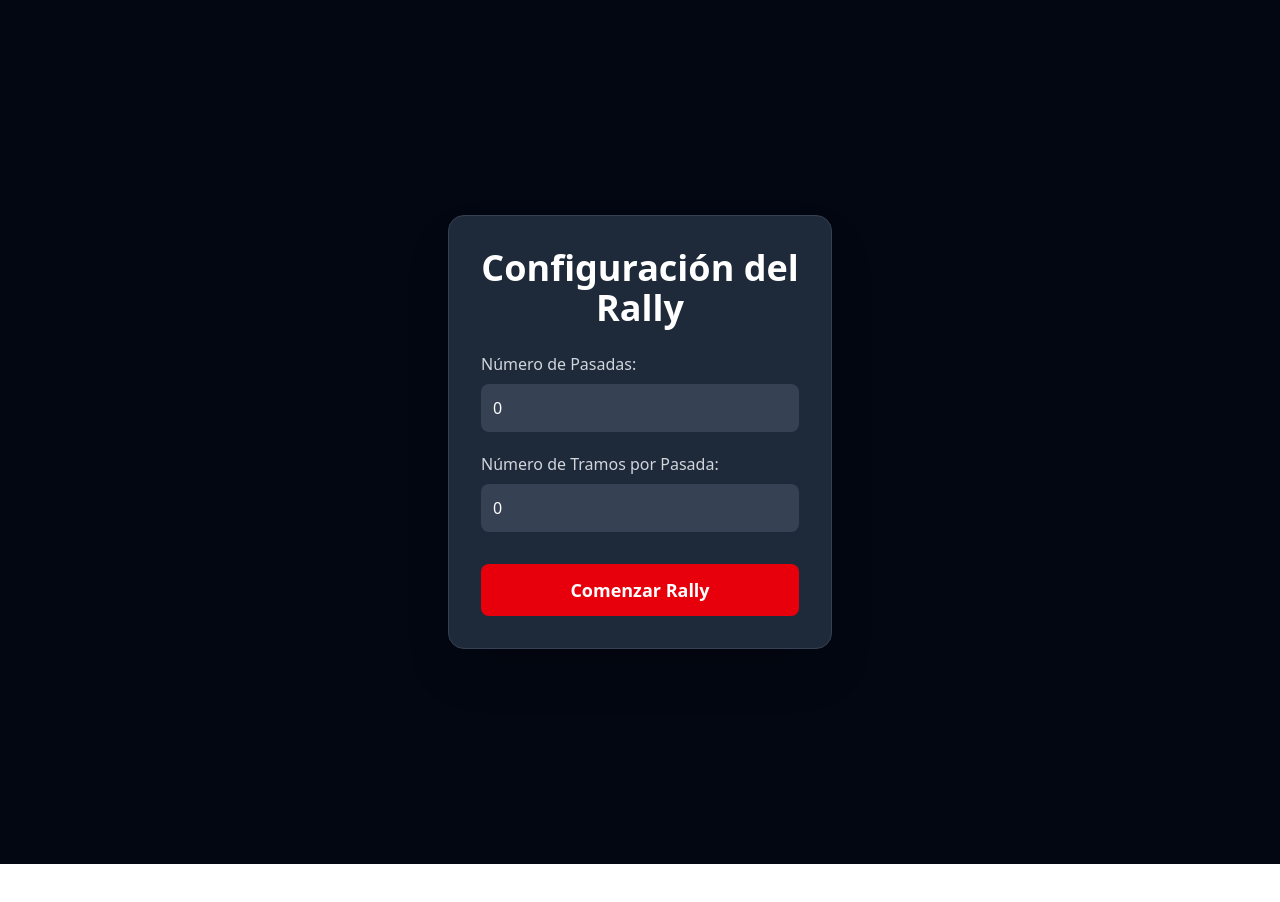
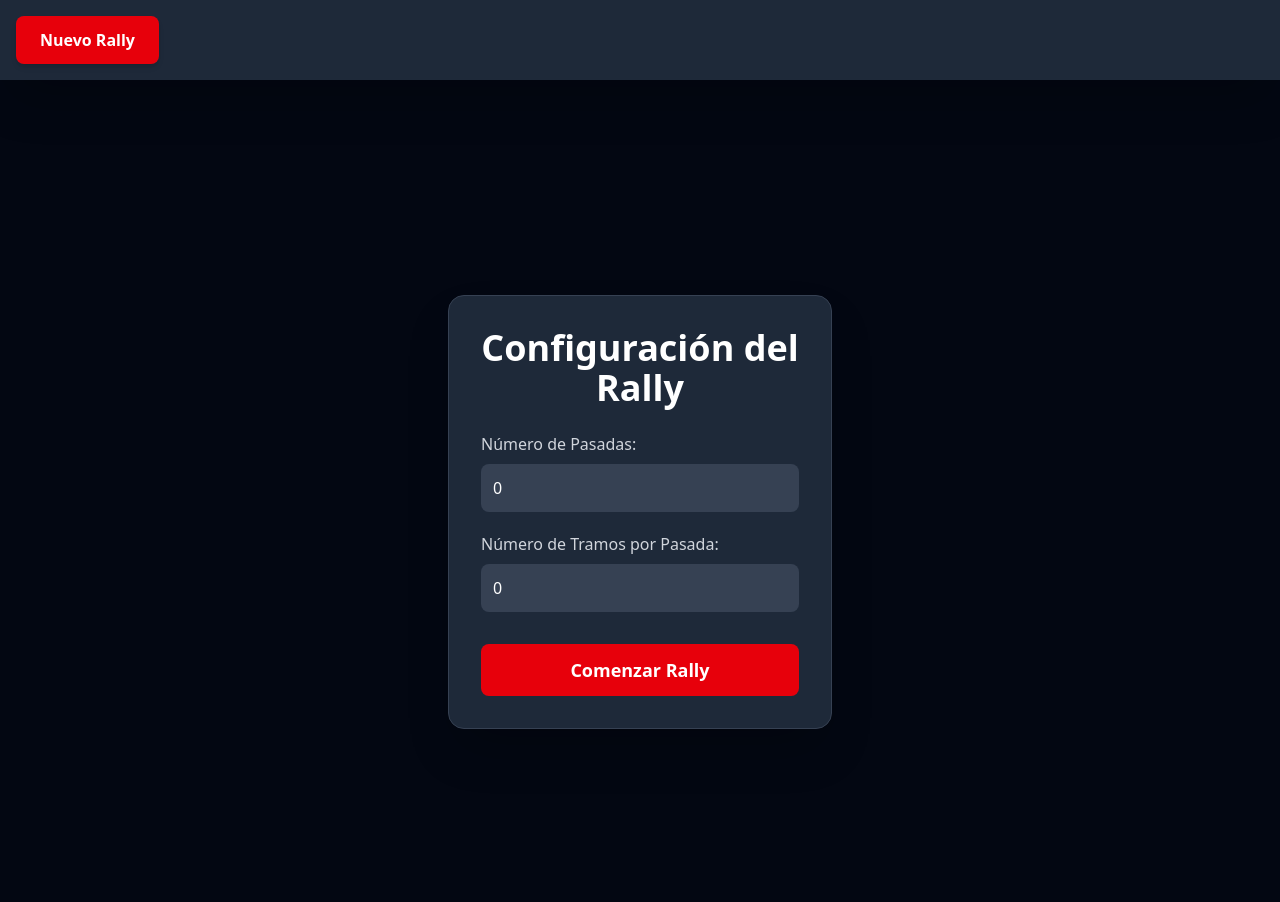
Before and after one commit to AlbertoDelPozo/timeAttack-v2, a React (Vite) app: page / in a window 1280 px wide. Shown: the top 902 px of the page. Before the commit the page ends 864 px from the top, so only its background shows below. Built offline with nearby package versions, Linux system fonts and the light colour scheme.

Commit message:
feat: new navbar
New navbar created for creating new rally configuration deleting all previous information

```diff
--- /dev/null
+++ b/context/ThemeContext.tsx
@@ -0,0 +1,49 @@
+import React, { createContext, useContext, useEffect, useState, type FC } from 'react';
+
+interface ThemeContextType {
+    theme: 'light' | 'dark';
+    toggleTheme: () => void;
+}
+
+const ThemeContext = createContext<ThemeContextType | undefined>(undefined);
+
+export const useTheme = () => {
+    const context = useContext(ThemeContext);
+    if (context === undefined) {
+        throw new Error('useTheme must be used within a ThemeProvider');
+    }
+
+    return context;
+}
+
+export const ThemeProvider: FC<{ children: React.ReactNode }> = ({ children }) => {
+    const [theme, setTheme] = useState<'light' | 'dark'>(() => {
+        const savedTheme = localStorage.getItem('theme');
+        if (savedTheme === 'dark' || savedTheme === 'light') {
+            return savedTheme;
+        }
+        return window.matchMedia('(prefers-color-scheme: dark)').matches ? 'dark' : 'light';
+    });
+
+    useEffect(() => {
+        const html = document.documentElement;
+        if (theme === 'dark') {
+            html.classList.add('theme-dark');
+            html.classList.remove('theme-light');
+        } else {
+            html.classList.add('theme-light');
+            html.classList.remove('theme-dark');
+        }
+        localStorage.setItem('theme', theme);
+    }, [theme]);
+
+    const toggleTheme = () => {
+        setTheme(prevTheme => (prevTheme === 'dark' ? 'light' : 'dark'));
+    };
+
+    return (
+        <ThemeContext.Provider value={ { theme, toggleTheme } }>
+            {children}
+        </ThemeContext.Provider>
+    );
+};
--- a/src/App.tsx
+++ b/src/App.tsx
@@ -1,24 +1,41 @@
-import React from 'react';
-import { BrowserRouter, Routes, Route } from 'react-router-dom';
+import React, { useCallback } from 'react';
+import { BrowserRouter, Routes, Route, useNavigate } from 'react-router-dom';
 import RallyTable from './components/RallyTable';
 import ConfigPage from './pages/ConfigPage';
-import { RallyDataProvider } from './useRallyData';
+import Navbar from '../src/components/NavBar';
+import { RallyDataProvider, useRallyData } from './useRallyData';
+import { ThemeProvider } from '../context/ThemeContext';
 
 function App() {
+  const navigate = useNavigate();
+  const { resetRallyData } = useRallyData(); // Obtiene la función del contexto
+
+  const handleNewRally = useCallback(() => {
+    resetRallyData(); // Llama a la nueva función
+    navigate('/');
+  }, [navigate, resetRallyData]);
+
   return (
-    <BrowserRouter>
-      <RallyDataProvider>
-        <div className="min-h-screen bg-gray-950 text-white font-sans p-4 md:p-8">
-          <main>
+    <div className="min-h-screen bg-gray-950 text-white font-sans">
+      <Navbar onNewRally={handleNewRally} />
+      <main className="p-4 md:p-8">
         <Routes>
           <Route path="/" element={<ConfigPage />} />
           <Route path="/rally" element={<RallyTable />} />
         </Routes>
       </main>
     </div>
-      </RallyDataProvider>
-    </BrowserRouter>
   );
 }
 
-export default App;
+const AppProvider = () => (
+    <BrowserRouter>
+      <ThemeProvider>
+        <RallyDataProvider>
+          <App />
+        </RallyDataProvider>
+      </ThemeProvider>
+    </BrowserRouter>
+);
+
+export default AppProvider;
--- /dev/null
+++ b/src/components/NavBar.tsx
@@ -0,0 +1,22 @@
+import React from 'react';
+
+/**
+ * @param {{ onNewRally: () => void }} props
+ */
+const Navbar = ({ onNewRally }: { onNewRally: () => void; }) => {
+
+    return (
+        <nav className="bg-gray-800 shadow-2xl p-4 sticky top-0 z-50">
+            <div className="flex items-center space-x-4">
+                <button
+                    onClick={onNewRally}
+                    className="bg-red-600 hover:bg-red-700 text-white font-semibold py-3 px-6 rounded-lg transition duration-200 transform hover:scale-[1.02] shadow-md focus:outline-none focus:ring-2 focus:ring-red-500 focus:ring-opacity-50"
+                >
+                    Nuevo Rally
+                </button>
+            </div>
+        </nav>
+    );
+};
+
+export default Navbar;
--- a/src/components/RallyTable.tsx
+++ b/src/components/RallyTable.tsx
@@ -3,6 +3,7 @@ import { useNavigate } from 'react-router-dom';
 import PilotoRow from "../PilotoRow";
 import DeleteConfirmationModal from "./DeleteConfirmationModal";
 import { useRallyData } from "../useRallyData";
+
 
 const RallyTable: React.FC = () => {
     const {
--- a/src/index.css
+++ b/src/index.css
@@ -8,6 +8,26 @@
 
 .spin-button-none {
   -moz-appearance: textfield; /* Para Firefox */
+}
+
+/* Estilos de tema por defecto (claro) */
+:root {
+  --bg-color: #f3f4f6;
+  --text-color: #1f2937;
+  --card-bg: #e5e7eb;
+  --nav-bg: #4b5563;
+  --accent-color: #4f46e5;
+  --button-hover-bg: #4338ca;
+}
+
+/* Estilos para el tema oscuro */
+.theme-dark {
+  --bg-color: #111827;
+  --text-color: #d1d5db;
+  --card-bg: #1f2937;
+  --nav-bg: #1f2937;
+  --accent-color: #6366f1;
+  --button-hover-bg: #4f46e5;
 }
 /* :root {
   font-family: system-ui, Avenir, Helvetica, Arial, sans-serif;
--- a/src/useRallyData.tsx
+++ b/src/useRallyData.tsx
@@ -1,4 +1,4 @@
-import React, { useState, useContext, createContext, useMemo } from "react";
+import React, { useState, useContext, createContext, useMemo, useCallback } from "react";
 import { Piloto } from "./types";
 
 interface RallyDataContextType {
@@ -32,6 +32,7 @@ interface RallyDataContextType {
   handleSaveConfig: () => void;
   setNumPasadas: React.Dispatch<React.SetStateAction<number>>;
   setNumTramos: React.Dispatch<React.SetStateAction<number>>;
+  resetRallyData: () => void; // Añadida la nueva función de reseteo
 }
 
 const RallyContext = createContext<RallyDataContextType | undefined>(undefined);
@@ -64,6 +65,16 @@ export const RallyDataProvider: React.FC<{ children: React.ReactNode }> = ({
     "edicion"
   );
 
+  // Nueva función para resetear el estado y el localStorage
+  const resetRallyData = useCallback(() => {
+    setPilotos([]);
+    setNumPasadas(0);
+    setNumTramos(0);
+    localStorage.removeItem("rallyPilotos");
+    localStorage.removeItem("rallyNumPasadas");
+    localStorage.removeItem("rallyNumTramos");
+  }, []);
+
   const calculateTotal = (pasadas: Piloto["pasadas"]): number => {
     return pasadas.reduce((total, pasada) => {
       const subtotal = pasada.tramos.reduce(
@@ -75,7 +86,8 @@ export const RallyDataProvider: React.FC<{ children: React.ReactNode }> = ({
     }, 0);
   };
 
-  const handleTimeChange = (
+  const handleTimeChange = useCallback(
+    (
       pilotoId: number,
       pasadaId: number,
       tramoId: number,
@@ -102,9 +114,11 @@ export const RallyDataProvider: React.FC<{ children: React.ReactNode }> = ({
         localStorage.setItem("rallyPilotos", JSON.stringify(newPilotos));
         return newPilotos;
       });
-  };
+    },
+    []
+  );
 
-  const handleAddPiloto = () => {
+  const handleAddPiloto = useCallback(() => {
     if (nuevoPilotoNombre.trim() && nuevoPilotoApellido.trim()) {
       setPilotos((prevPilotos) => {
         const newPiloto: Piloto = {
@@ -133,14 +147,14 @@ export const RallyDataProvider: React.FC<{ children: React.ReactNode }> = ({
       setNuevoPilotoCategory("");
       setNuevoPilotoCar("");
     }
-  };
+  }, [nuevoPilotoNombre, nuevoPilotoApellido, nuevoPilotoCategory, nuevoPilotoCar, numPasadas, numTramos]);
 
-  const openModalForDeletion = (piloto: Piloto) => {
+  const openModalForDeletion = useCallback((piloto: Piloto) => {
     setPilotoToDelete(piloto);
     setIsModalOpen(true);
-  };
+  }, []);
 
-  const handleDeletePiloto = () => {
+  const handleDeletePiloto = useCallback(() => {
     if (pilotoToDelete) {
       const updatedPilotos = pilotos.filter(
         (piloto) => piloto.id !== pilotoToDelete.id
@@ -150,12 +164,12 @@ export const RallyDataProvider: React.FC<{ children: React.ReactNode }> = ({
       setIsModalOpen(false);
       setPilotoToDelete(null);
     }
-  };
+  }, [pilotos, pilotoToDelete]);
 
-  const handleSaveConfig = () => {
+  const handleSaveConfig = useCallback(() => {
     localStorage.setItem("rallyNumPasadas", String(numPasadas));
     localStorage.setItem("rallyNumTramos", String(numTramos));
-  };
+  }, [numPasadas, numTramos]);
 
   const sortedPilotos = useMemo(() => {
     return [...pilotos].sort((a, b) => a.total - b.total);
@@ -188,6 +202,7 @@ export const RallyDataProvider: React.FC<{ children: React.ReactNode }> = ({
       handleSaveConfig,
       setNumPasadas,
       setNumTramos,
+      resetRallyData,
     }),
     [
       sortedPilotos,
@@ -206,6 +221,7 @@ export const RallyDataProvider: React.FC<{ children: React.ReactNode }> = ({
       selectedPasada,
       modoVista,
       handleSaveConfig,
+      resetRallyData,
     ]
   );
 
```
Lines whose indentation alone changed are shown as unchanged.
